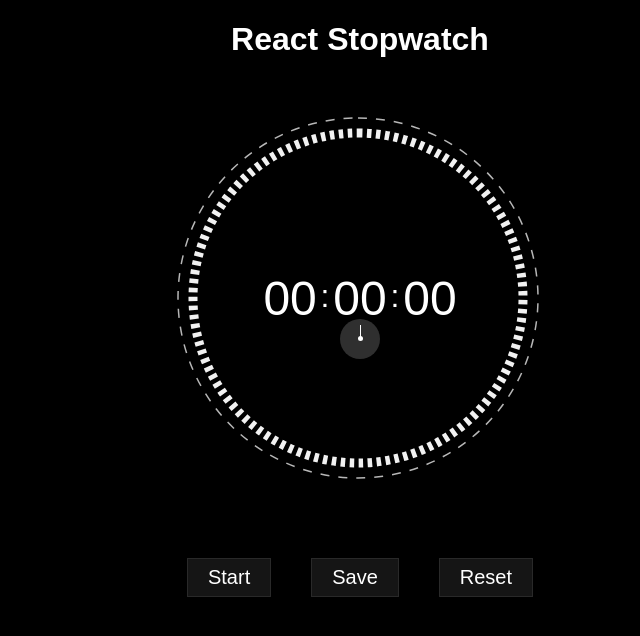
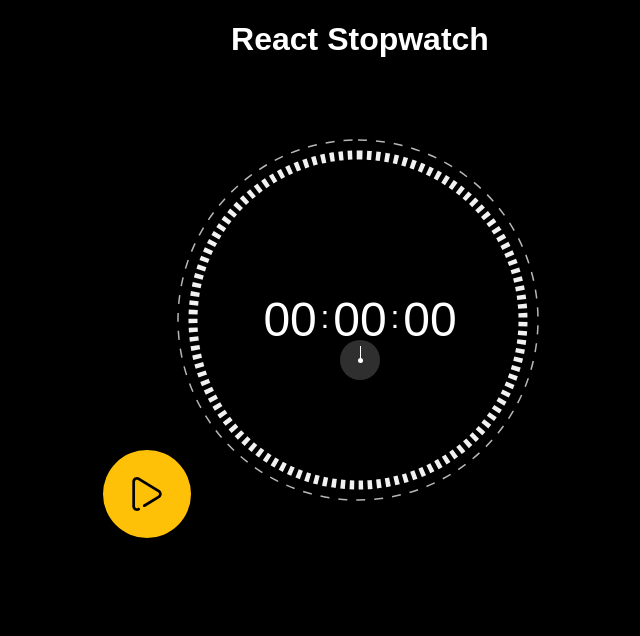
Before and after one commit to nikantic/my-react-stopwatch, a React (Create React App) app: page / in a window 1280 px wide. Shown: the top 636 px of the page, without its empty margins (280-920 px from the left). Built offline with nearby package versions, Linux system fonts and the light colour scheme.

Commit message:
Buttons Rework

```diff
--- a/src/components/Stopwatch.css
+++ b/src/components/Stopwatch.css
@@ -1,3 +1,10 @@
+.MainHolder {
+  position: relative;
+  display: flex;
+  justify-content: center;
+  align-items: center;
+}
+
 .TimeHolder {
   margin: 90px 0;
   position: relative;
@@ -90,20 +97,43 @@
   font-size: 22px;
 }
 
+.ButtonsHolder {
+  position: absolute;
+  width: 555px;
+  bottom: 27%;
+}
+
 .Button {
+  position: absolute;
+  left: 0;
   font-size: 20px;
   margin: 20px;
-  padding: 7px 20px;
+  padding: 27px;
   cursor: pointer;
+  width: 88px;
+  height: 88px;
+  border-radius: 50%;
+  border: none;
+  outline: none;
+  -webkit-appearance: none;
+  background-color: #ffc107;
+  color: #000;
+  animation: slide-from-bottom 1s forwards;
 }
 
-.StartButton {
-  margin-top: 0;
-  margin-bottom: 60px;
+.Button:nth-child(2) {
+  left: auto;
+  position: absolute;
+  right: 0;
+}
+
+.Button svg path {
+  stroke: currentColor;
+  fill: currentColor;
 }
 
 .SavedResultsHolder {
-  margin-top: 90px;
+  animation: slide-from-bottom 0.3s forwards;
 }
 
 .SavedResultsHolder table {
@@ -132,10 +162,10 @@
 }
 
 .SavedResultsHolder td {
-  animation: animated-td-in 0.3s forwards;
+  animation: slide-from-bottom 0.3s forwards;
 }
 
-@keyframes animated-td-in {
+@keyframes slide-from-bottom {
   0% {
     opacity: 0;
     transform: translateY(10px);
--- a/src/components/Stopwatch.js
+++ b/src/components/Stopwatch.js
@@ -70,11 +70,7 @@ class Stopwatch extends Component {
   };
 
   UpdateSaveTime = () => {
-    if (
-      this.state.isRunning &&
-      this.state.isSaveRunning &&
-      this.saveTimeInterval === null
-    ) {
+    if (this.state.isRunning && this.state.isSaveRunning) {
       this.saveTimeInterval = setInterval(() => {
         let newSaveTimeState = this.timeFunc(this.state.saveTime);
         this.setState(prevState => ({
@@ -86,7 +82,6 @@ class Stopwatch extends Component {
   };
 
   UpdateTime = () => {
-    if (this.timeInterval === null) {
     this.timeInterval = setInterval(() => {
       let oldTimeState = this.timeFunc(this.state.time);
 
@@ -124,7 +119,6 @@ class Stopwatch extends Component {
         time: oldTimeState
       }));
     }, 1);
-    }
   };
 
   FormatNumber = number => {
@@ -149,9 +143,7 @@ class Stopwatch extends Component {
         } else {
           // Pause Stopwatch
           clearInterval(this.timeInterval);
-          this.timeInterval = null;
           clearInterval(this.saveTimeInterval);
-          this.saveTimeInterval = null;
         }
       }
     );
@@ -187,7 +179,6 @@ class Stopwatch extends Component {
 
   SaveResult = () => {
     clearInterval(this.saveTimeInterval);
-    this.saveTimeInterval = null;
     this.TimeSvgCircleRef2.current.style.transform =
       "rotateZ(" + this.TimeSvgCircle2Rotate + "deg)";
     this.reinitCircleSVG2();
@@ -250,13 +241,19 @@ class Stopwatch extends Component {
     return (
       <div className="App">
         <h1>React Stopwatch</h1>
+        <div className="MainHolder">
           <div className="TimeHolder">
             <div className="TimeSvgHolder">
               <svg width="300" height="300">
                 <circle cx="150" cy="150" r="120" />
                 <circle ref={this.TimeSvgCircleRef} cx="150" cy="150" r="120" />
                 <circle cx="150" cy="150" r="110" />
-              <circle ref={this.TimeSvgCircleRef2} cx="150" cy="150" r="100" />
+                <circle
+                  ref={this.TimeSvgCircleRef2}
+                  cx="150"
+                  cy="150"
+                  r="100"
+                />
               </svg>
             </div>
             {this.state.isSaveRunning ? (
@@ -284,16 +281,48 @@ class Stopwatch extends Component {
               <div />
             </div>
           </div>
-        <div>
-          <button className="Button StartButton" onClick={this.StartStopwatch}>
-            {!this.state.isRunning ? "Start" : "Pause"}
+          <div className="ButtonsHolder">
+            {!this.state.isRunning ? (
+              <button className="Button" onClick={this.StartStopwatch}>
+                <svg
+                  xmlns="http://www.w3.org/2000/svg"
+                  viewBox="0 0 511.999 511.999"
+                >
+                  <path d="M443.86,196.919L141.46,10.514C119.582-2.955,93.131-3.515,70.702,9.016c-22.429,12.529-35.819,35.35-35.819,61.041    v371.112c0,38.846,31.3,70.619,69.77,70.829c0.105,0,0.21,0.001,0.313,0.001c12.022-0.001,24.55-3.769,36.251-10.909    c9.413-5.743,12.388-18.029,6.645-27.441c-5.743-9.414-18.031-12.388-27.441-6.645c-5.473,3.338-10.818,5.065-15.553,5.064    c-14.515-0.079-30.056-12.513-30.056-30.898V70.058c0-11.021,5.744-20.808,15.364-26.183c9.621-5.375,20.966-5.135,30.339,0.636    l302.401,186.405c9.089,5.596,14.29,14.927,14.268,25.601c-0.022,10.673-5.261,19.983-14.4,25.56L204.147,415.945    c-9.404,5.758-12.36,18.049-6.602,27.452c5.757,9.404,18.048,12.36,27.452,6.602l218.611-133.852    c20.931-12.769,33.457-35.029,33.507-59.55C477.165,232.079,464.729,209.767,443.86,196.919z" />
+                </svg>
               </button>
-          <button className="Button SaveButton" onClick={this.SaveResult}>
-            Save
+            ) : (
+              <button className="Button" onClick={this.StartStopwatch}>
+                <svg xmlns="http://www.w3.org/2000/svg" viewBox="0 0 512 512">
+                  <path d="M124.5,0h-35c-44.112,0-80,35.888-80,80v352c0,44.112,35.888,80,80,80h35c44.112,0,80-35.888,80-80V80    C204.5,35.888,168.612,0,124.5,0z M164.5,432c0,22.056-17.944,40-40,40h-35c-22.056,0-40-17.944-40-40V80    c0-22.056,17.944-40,40-40h35c22.056,0,40,17.944,40,40V432z" />
+                  <path d="M482.5,352c11.046,0,20-8.954,20-20V80c0-44.112-35.888-80-80-80h-34c-44.112,0-80,35.888-80,80v352    c0,44.112,35.888,80,80,80h34c44.112,0,80-35.888,80-80c0-11.046-8.954-20-20-20c-11.046,0-20,8.954-20,20    c0,22.056-17.944,40-40,40h-34c-22.056,0-40-17.944-40-40V80c0-22.056,17.944-40,40-40h34c22.056,0,40,17.944,40,40v252    C462.5,343.046,471.454,352,482.5,352z" />
+                </svg>
               </button>
-          <button className="Button ResetButton" onClick={this.ResetStopwatch}>
-            Reset
+            )}
+
+            {this.timeInterval !== null ? (
+              !this.state.isRunning ? (
+                <button className="Button" onClick={this.ResetStopwatch}>
+                  <svg
+                    xmlns="http://www.w3.org/2000/svg"
+                    viewBox="0 0 511.999 511.999"
+                  >
+                    <path d="M408.735,143.264C367.938,102.467,313.696,79.999,256,79.999h-73.261l45.473-45.928c7.771-7.85,7.708-20.513-0.141-28.284    c-7.85-7.771-20.512-7.708-28.284,0.141l-51.4,51.915c-22.961,23.191-23.094,61.058-0.296,84.411l50.487,51.717    c3.919,4.015,9.113,6.029,14.313,6.029c5.037,0,10.08-1.892,13.97-5.688c7.904-7.716,8.056-20.378,0.34-28.282l-44.934-46.031H256    c97.047,0,176,78.953,176,176c0,30.425-7.881,60.403-22.792,86.691c-5.45,9.608-2.079,21.814,7.529,27.264    c3.116,1.768,6.505,2.607,9.849,2.607c6.966,0,13.733-3.645,17.415-10.136C462.318,370.13,472,333.329,472,295.999    C472,238.303,449.532,184.061,408.735,143.264z" />
+                    <path d="M367.585,458.394c-5.307-9.686-17.462-13.236-27.149-7.929c-25.712,14.088-54.909,21.534-84.436,21.534    c-97.047,0-176-78.953-176-176.004c0-11.046-8.954-19.998-20-19.998s-20,8.956-20,20.002c0,57.696,22.468,111.938,63.265,152.735    S198.304,511.999,256,511.999c36.226,0,72.07-9.148,103.656-26.455C369.343,480.236,372.893,468.081,367.585,458.394z" />
+                  </svg>
                 </button>
+              ) : (
+                <button className="Button" onClick={this.SaveResult}>
+                  <svg
+                    xmlns="http://www.w3.org/2000/svg"
+                    viewBox="0 0 511.999 511.999"
+                  >
+                    <path d="M495.097,262.582l-101.479-89.955l100.67-84.508c0.046-0.039,0.093-0.078,0.139-0.118    c16.084-13.754,21.739-35.467,14.408-55.32c-7.33-19.851-25.741-32.678-46.902-32.678H79.999C35.887,0.003,0,35.891,0,80.002    v411.994c0,11.046,8.954,20,20,20s20-8.954,20-20V80.002c0-22.056,17.944-39.999,39.999-39.999h381.934    c6.288,0,8.654,4.571,9.381,6.536c0.723,1.958,1.889,6.941-2.83,11.02l-118.338,99.34c-4.454,3.739-7.061,9.233-7.139,15.049    c-0.079,5.815,2.378,11.377,6.731,15.235l118.828,105.332c4.661,4.132,3.452,9.091,2.717,11.031    c-0.737,1.94-3.122,6.453-9.351,6.453H119.998c-11.046,0-20,8.954-20,20c0,11.046,8.954,20,20,20h341.933    c20.963,0,39.311-12.664,46.748-32.262C516.115,298.136,510.784,276.487,495.097,262.582z" />
+                  </svg>
+                </button>
+              )
+            ) : null}
+          </div>
         </div>
         {this.state.savedResults.length ? (
           <div className="SavedResultsHolder">
--- a/src/styles.css
+++ b/src/styles.css
@@ -4,10 +4,8 @@ html {
   font-family: sans-serif;
 }
 
-button {
-  background: #151515;
-  border: 1px solid #292929;
-  color: #fff;
+body {
+  margin-bottom: 50px;
 }
 
 .App {
```
Lines whose indentation alone changed are shown as unchanged.
